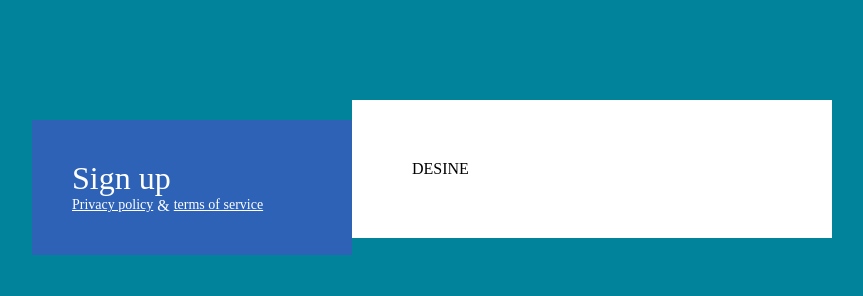
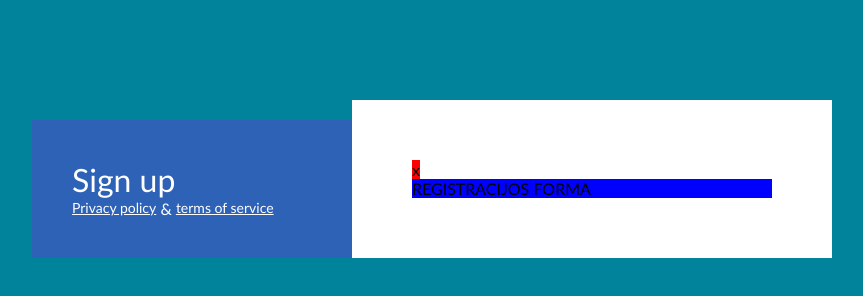
Before and after one commit to nsn1930/4-signin, a website: page index.html in a window 1280 px wide. Shown: the whole page, without its empty margins (208-1071 px from the left). Drawn offline with Linux system fonts and the light colour scheme.

Commit message:
Right column style (kind of)

```diff
--- /dev/null
+++ b/css/form.css
@@ -0,0 +1,5 @@
+.form {
+    display: inline-block;
+    width: 100%;
+    background-color: blue;
+}
--- a/css/style.css
+++ b/css/main.css
@@ -1,9 +1,10 @@
 body,
 body * {
-    box-sizing: border-box;
     margin: 0;
     padding: 0;
     vertical-align: top;
+    box-sizing: border-box;
+    font-family: 'Gill Sans', 'Gill Sans MT', Calibri, 'Trebuchet MS', sans-serif;
 }
 
 body {
@@ -53,3 +54,8 @@ body {
     padding: 60px;
     background-color: #fff;
 }
+
+.close {
+    display: inline-block;
+    background-color: red;
+}
--- a/index.html
+++ b/index.html
@@ -13,8 +13,14 @@
     <meta name="msapplication-TileColor" content="#2b5797">
     <meta name="theme-color" content="#ffffff">
     <title>Sign up</title>
-    <link rel="stylesheet" href="./css/style.css">
     <link rel="shortcut icon" href="./favicon.ico" type="image/x-icon">
+
+    <!-- components-->
+    <link rel="stylesheet" href="./css/form.css">
+
+    <!-- custom styles -->
+    <link rel="stylesheet" href="./css/main.css">
+
 </head>
 
 <body>
@@ -28,7 +34,10 @@
             </div>
         </div>
         <div class="right-column">
-            DESINE
+            <div class="close">x</div>
+            <form class="form">
+                REGISTRACIJOS FORMA
+            </form>
         </div>
     </main>
 </body>
```
